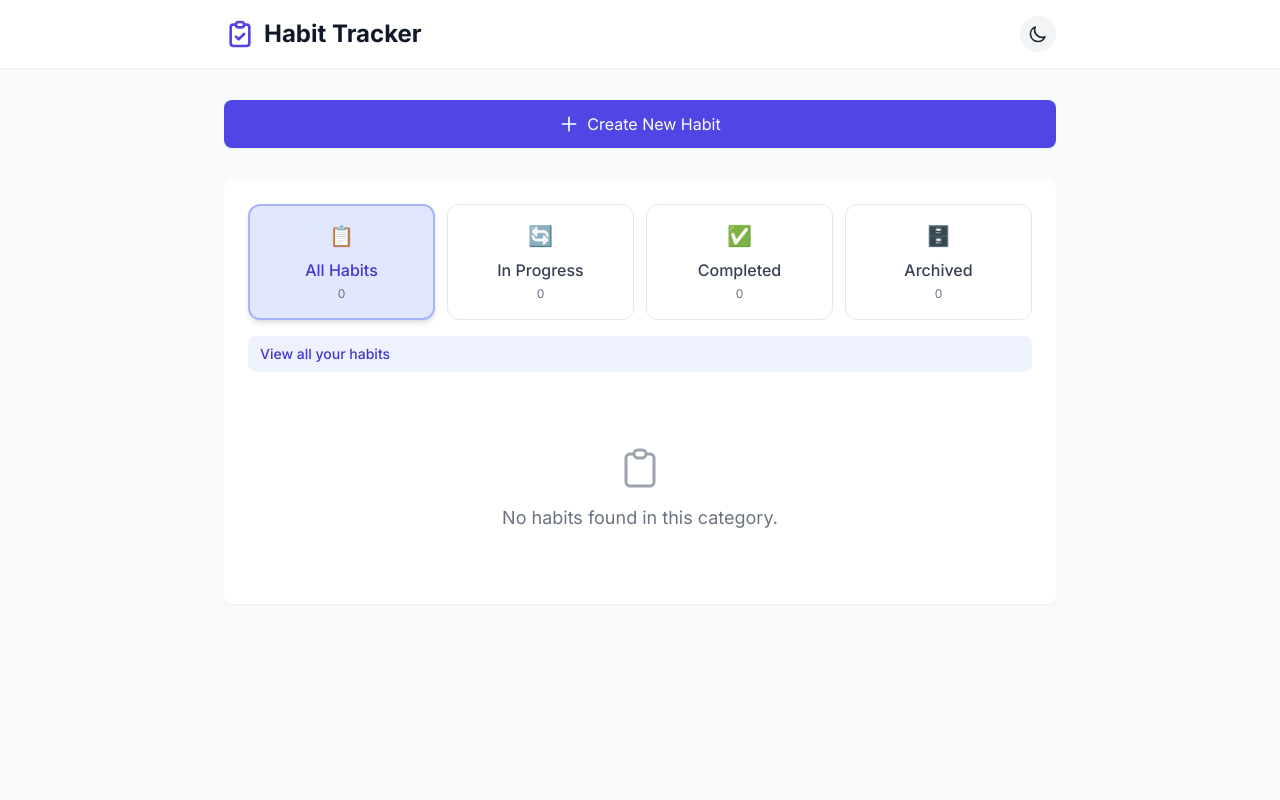
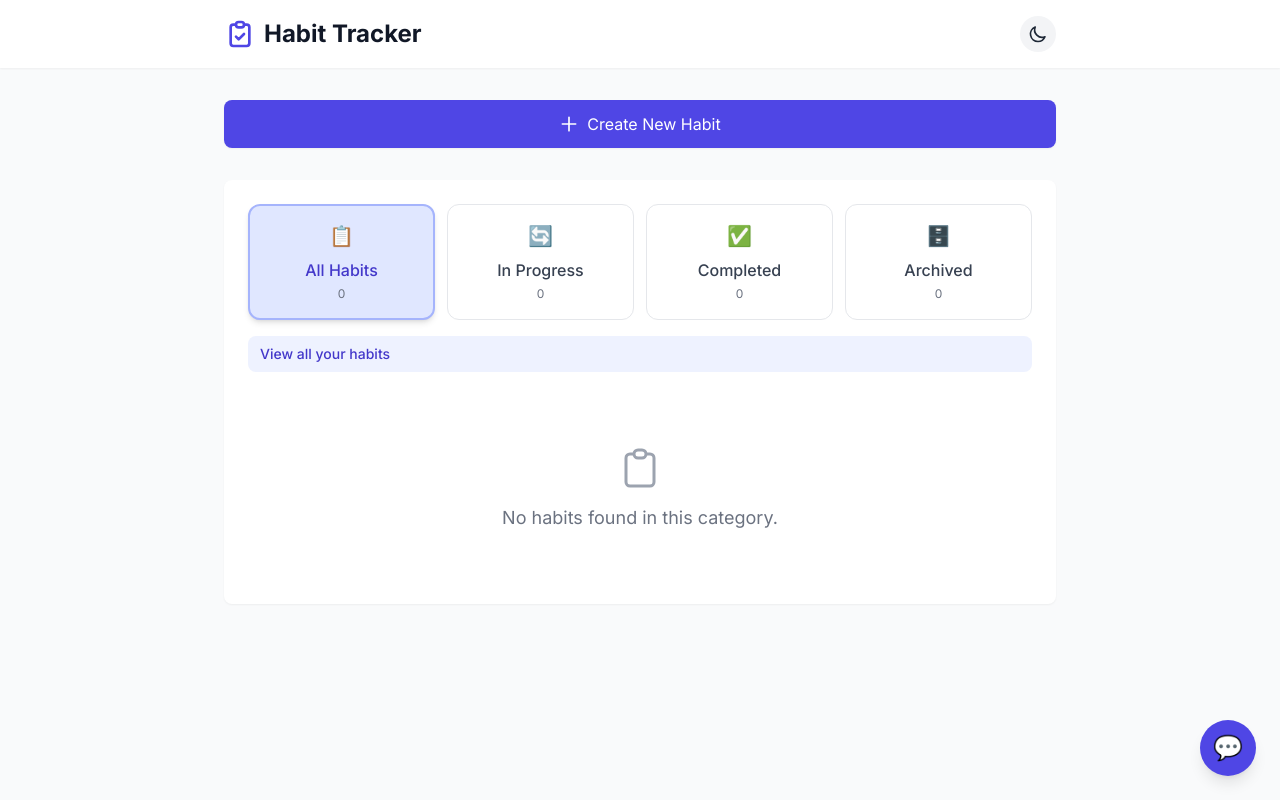
Before and after one commit to eliwshka/habit-tracking, a Next.js app: page / in a window 1280 px wide. Built offline with nearby package versions, Linux system fonts and the light colour scheme.

Commit message:
Show ChatWidget on every page via layout.tsx

```diff
--- a/src/app/layout.tsx
+++ b/src/app/layout.tsx
@@ -1,6 +1,7 @@
 import type { Metadata } from "next";
 import { Inter } from "next/font/google";
 import "./globals.css";
+import ChatWidget from "@/components/ChatWidget";
 
 const inter = Inter({ subsets: ["latin"] });
 
@@ -16,7 +17,10 @@
 }>) {
   return (
     <html lang="en">
-      <body className={inter.className}>{children}</body>
+      <body className={inter.className}>
+        {children}
+        <ChatWidget />
+      </body>
     </html>
   );
 }
```
